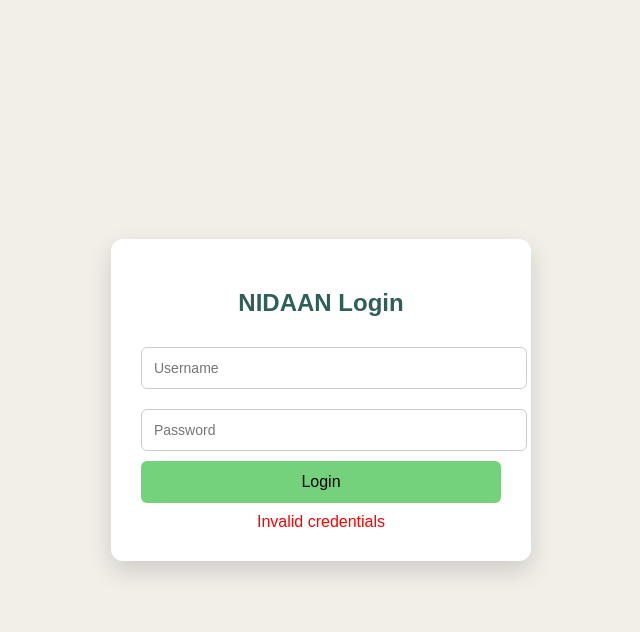
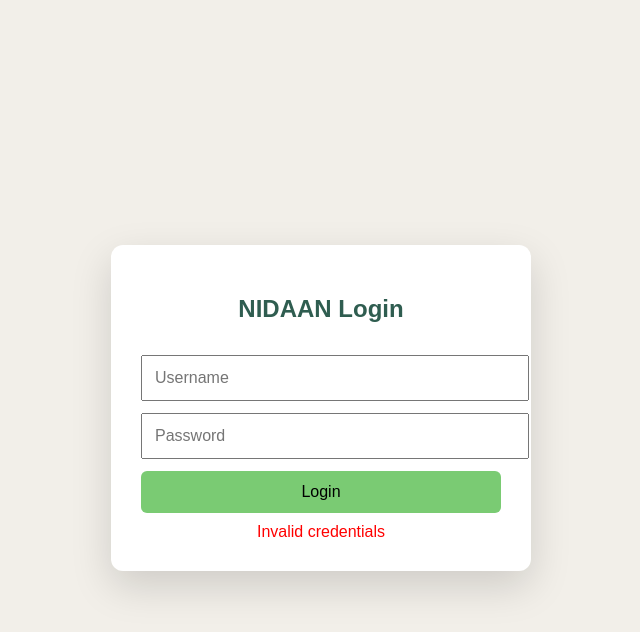
Before and after one commit to gauravjee2007/niddaan-ai, a plain HTML site: page index.html in a window 1280 px wide. Both pictures are taken after a click on the button "Login". Shown: the whole page, without its empty margins (319-959 px from the left). Drawn offline with Linux system fonts and the light colour scheme.

Commit message:
Update index.html

```diff
--- a/index.html
+++ b/index.html
@@ -3,95 +3,73 @@
 <head>
 <meta charset="UTF-8">
 <title>NIDAAN Login</title>
-  <meta name="viewport" content="width=device-width, initial-scale=1.0">
+
 <style>
-    body {
-      margin: 0;
+body{
   font-family: Arial, sans-serif;
-      background: #f2efe9;
-      height: 100vh;
-      display: flex;
-      justify-content: center;
-      align-items: center;
+  background:#f2efe9;
+  display:flex;
+  justify-content:center;
+  align-items:center;
+  height:100vh;
 }
-    .card {
-      background: #fff;
-      padding: 30px;
-      width: 360px;
-      border-radius: 12px;
-      box-shadow: 0 10px 25px rgba(0,0,0,0.15);
-      text-align: center;
+.card{
+  background:white;
+  padding:30px;
+  width:360px;
+  border-radius:12px;
+  box-shadow:0 15px 40px rgba(0,0,0,0.15);
 }
-    h2 {
-      margin-bottom: 20px;
-      color: #2f5f57;
+h2{
+  text-align:center;
+  color:#2f5d50;
 }
-    input {
-      width: 100%;
-      padding: 12px;
-      margin: 10px 0;
-      border-radius: 6px;
-      border: 1px solid #ccc;
-      font-size: 14px;
+input, button{
+  width:100%;
+  padding:12px;
+  margin-top:12px;
+  font-size:16px;
 }
-    button {
-      width: 100%;
-      padding: 12px;
-      background: #74d17c;
-      border: none;
-      border-radius: 6px;
-      font-size: 16px;
-      cursor: pointer;
+button{
+  background:#7acb73;
+  border:none;
+  border-radius:6px;
+  cursor:pointer;
 }
-    button:hover {
-      background: #5ec16a;
-    }
-    .error {
-      color: red;
-      margin-top: 10px;
-      display: none;
+#error{
+  color:red;
+  text-align:center;
+  margin-top:10px;
 }
 </style>
 </head>
+
 <body>
 
 <div class="card">
   <h2>NIDAAN Login</h2>
-  <input type="text" id="username" placeholder="Username">
-  <input type="password" id="password" placeholder="Password">
+  <input id="user" placeholder="Username">
+  <input id="pass" type="password" placeholder="Password">
   <button onclick="login()">Login</button>
-  <div class="error" id="error">Invalid credentials</div>
+  <div id="error"></div>
 </div>
 
 <script>
-  const N8N_CHAT_URL = "https://nidaan.pages.dev/chat";
-  const N8N_TRACK_URL = "https://nidaan.pages.dev";
-
-  function login() {
-    const user = document.getElementById("username").value;
-    const pass = document.getElementById("password").value;
-
-    if (user === "admin" && pass === "password") {
-      trackLogin(user);
-      window.location.href = N8N_CHAT_URL;
-    } else {
-      document.getElementById("error").style.display = "block";
-    }
+/* Agar already login hai to direct chat */
+if(localStorage.getItem("isLoggedIn")==="true"){
+  window.location.href="/chat/";
 }
 
-  function trackLogin(user) {
-    fetch(N8N_TRACK_URL, {
-      method: "POST",
-      headers: {
-        "Content-Type": "application/json"
-      },
-      body: JSON.stringify({
-        event: "login",
-        user: user,
-        time: new Date().toISOString(),
-        userAgent: navigator.userAgent
-      })
-    }).catch(() => {});
+function login(){
+  const u=document.getElementById("user").value;
+  const p=document.getElementById("pass").value;
+
+  if(u==="admin" && p==="password"){
+    localStorage.setItem("isLoggedIn","true");
+    window.location.href="/chat/";
+  }else{
+    document.getElementById("error").innerText="Invalid credentials";
+  }
 }
 </script>
 
```
Lines whose indentation alone changed are shown as unchanged.
